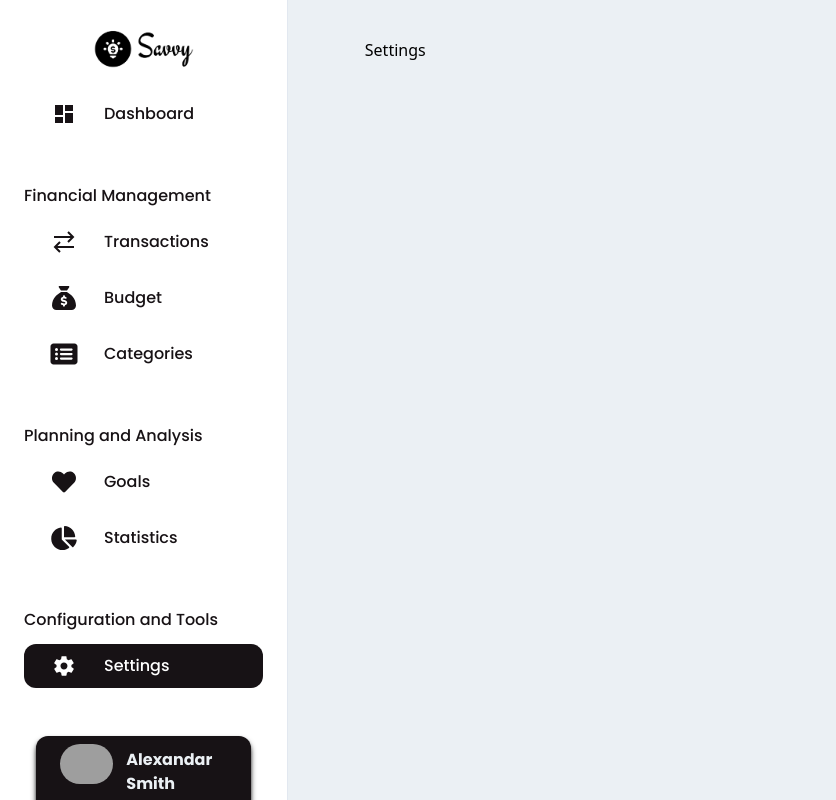
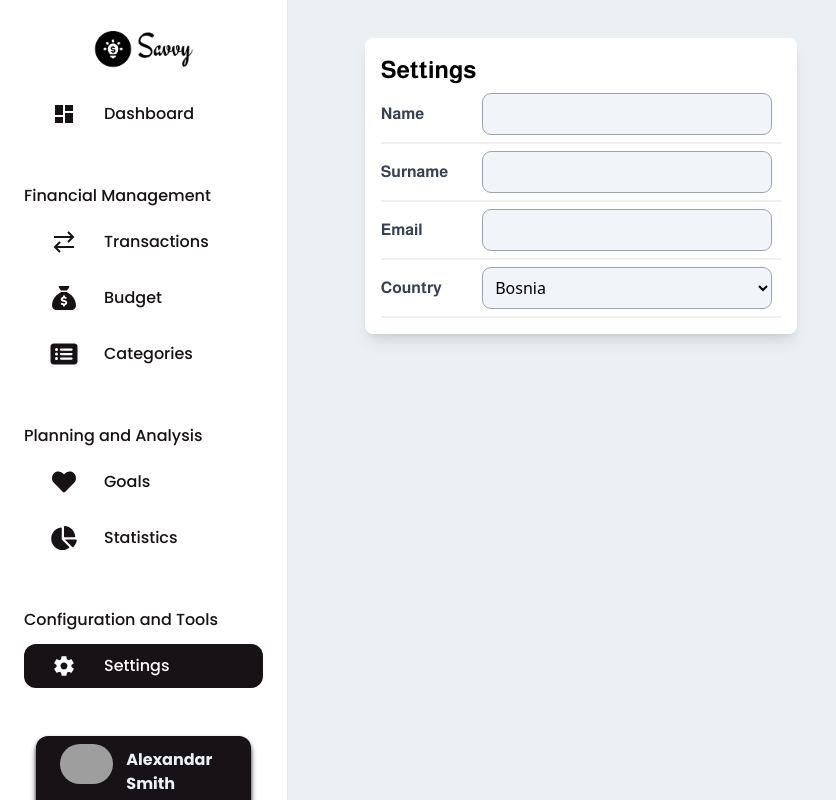
Before and after one commit to bakirdevedzic/savvy, a React (Vite) app: page /app/settings in a window 1280 px wide. Shown: the whole page, without its empty margins (0-836 px from the left). Built offline with nearby package versions, Linux system fonts and the light colour scheme; grey boxes are pictures that could not be loaded.

Commit message:
Make Settings form

```diff
--- a/src/pages/Settings.jsx
+++ b/src/pages/Settings.jsx
@@ -1,5 +1,67 @@
+import { useForm } from "react-hook-form";
+import FormRow from "../ui/FormRow";
+import Button from "../ui/Button";
+import { IoAddCircle } from "react-icons/io5";
+
 function Settings() {
-  return <div className="max-w-[1700px] w-[100%]">Settings</div>;
+  const { register, handleSubmit, formState } = useForm();
+
+  const { errors } = formState;
+
+  function onSubmit(data) {
+    console.log(data);
+  }
+
+  function onError(errors) {
+    console.log(errors);
+  }
+  return (
+    <div className="max-w-[1700px] w-[100%]">
+      <div className="bg-white max-w-max p-4 rounded-lg shadow-lg">
+        <form
+          className="max-w-[400px] overflow-y-auto"
+          method="post"
+          onSubmit={handleSubmit(onSubmit, onError)}
+        >
+          <p className="text-2xl font-semibold font-almarai">Settings</p>
+
+          <FormRow label="Name" error={errors?.name?.message}>
+            <input
+              type="text"
+              className="bg-slate-100 outline outline-1 outline-gray-400 focus:outline-blue-500 rounded-lg h-10 w-72 p-2"
+              {...register("name")}
+            />
+          </FormRow>
+
+          <FormRow label="Surname" error={errors?.surname?.message}>
+            <input
+              type="text"
+              className="bg-slate-100 outline outline-1 outline-gray-400 focus:outline-blue-500 rounded-lg h-10 w-72 p-2"
+              {...register("surname")}
+            />
+          </FormRow>
+
+          <FormRow label="Email" error={errors?.email?.message}>
+            <input
+              type="email"
+              className="bg-slate-100 outline outline-1 outline-gray-400 focus:outline-blue-500 rounded-lg h-10 w-72 p-2"
+              {...register("email")}
+            />
+          </FormRow>
+
+          <FormRow label="Country">
+            <select
+              id="Country"
+              className="bg-slate-100 outline outline-1 outline-gray-400 focus:outline-blue-500 rounded-lg h-10 w-72 p-2"
+            >
+              <option value="Bosnia">Bosnia</option>
+              <option value="Serbia">Serbia</option>
+            </select>
+          </FormRow>
+        </form>
+      </div>
+    </div>
+  );
 }
 
 export default Settings;
```
